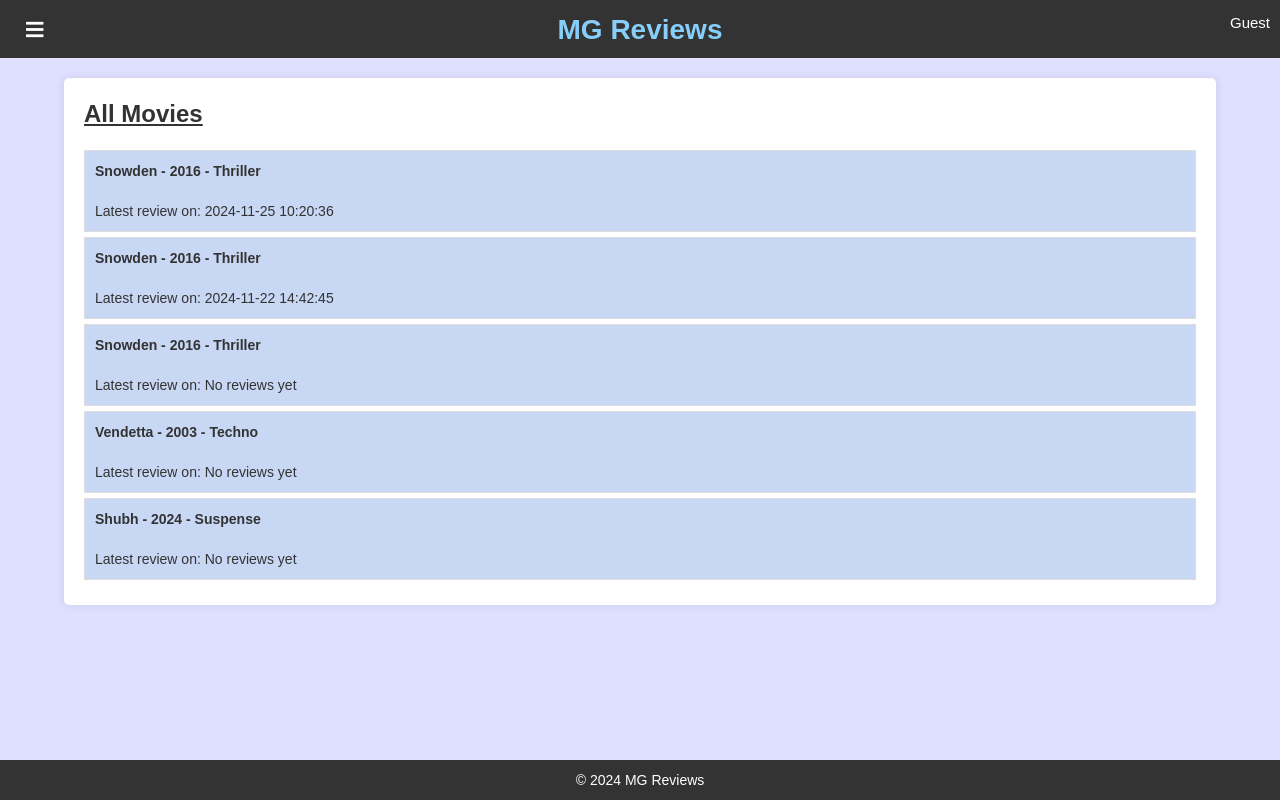
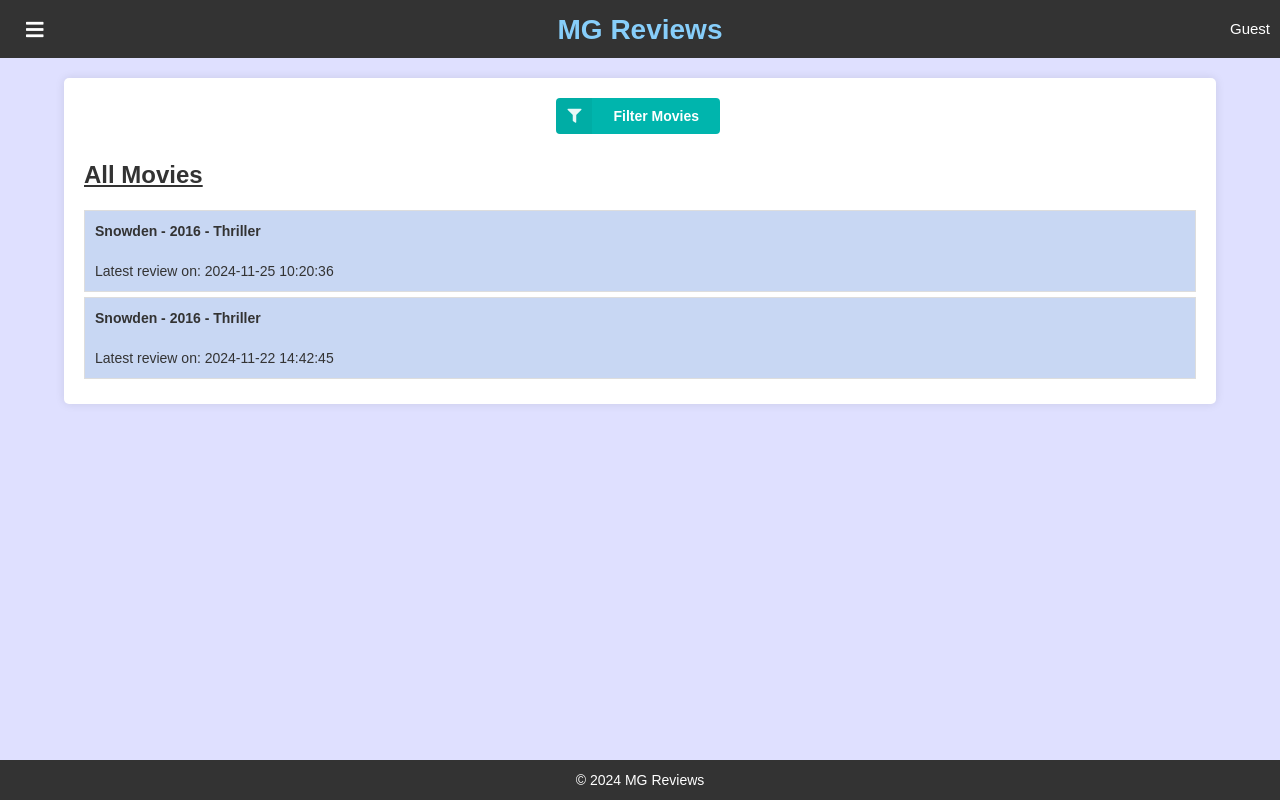
Before and after one commit to Soaring-Bird/HSC-T1, a Flask app: page /browse_reviews?filter=10mins in a window 1280 px wide. Run offline with Flask 3, Linux system fonts and the light colour scheme; data comes from the database, SQL or seed files in the repository; both versions use the stored data as it was after the commit; some libraries are stand-ins or nearby versions.

Commit message:
Added filter by reviw time functionality

```diff
--- a/app.py
+++ b/app.py
@@ -54,8 +54,14 @@ def logout():
 
 @app.route('/browse_reviews')
 def browse_reviews():
-    items = query_db("""SELECT t.movieID, t.movieName, t.genre, t.year, MAX(r.timestamp) AS latest_review
-        FROM movies AS t LEFT JOIN mReviews AS r ON t.movieID = r.movieID WHERE 1=1
+    filter_option = request.args.get('filter', None)
+    time_condition = ""
+    if filter_option == "10mins": time_condition = f"AND r.timestamp >= datetime('now', '-10 minutes', 'localtime')"
+    elif filter_option == "1hour": time_condition = f"AND r.timestamp >= datetime('now', '-1 hour', 'localtime')"
+    elif filter_option == "today": time_condition = f"AND date(r.timestamp) = date('now', 'localtime')"
+    else: time_condition == ""
+    items = query_db(f"""SELECT t.movieID, t.movieName, t.genre, t.year, MAX(r.timestamp) AS latest_review
+        FROM movies AS t LEFT JOIN mReviews AS r ON t.movieID = r.movieID WHERE 1=1 {time_condition}
         GROUP BY t.movieID ORDER BY latest_review DESC NULLS LAST""")
     return render_template('browse_reviews.html', items=items)
 
--- a/static/css/style.css
+++ b/static/css/style.css
@@ -143,7 +143,7 @@ form{
     color: white;
     font-size: 15px;
     position: fixed;
-    top: 2px;
+    top: 8px;
     right: 10px;
 }
 
--- a/static/js/main.js
+++ b/static/js/main.js
@@ -3,6 +3,7 @@ function togglePopup() {
     popup.classList.toggle("show");
 }
 $(document).ready(function() {
+    $('.ui.dropdown').dropdown();
     $('.ui.rating').rating({
         interactive: true,
         maxRating: 5,
--- a/templates/add.html
+++ b/templates/add.html
@@ -3,12 +3,9 @@
 {% block content %}
 
 <h2 class="left"><u>Add Movies</u></h2>
-<<<<<<< HEAD
 {% if message %}
     <p class="{{ category }}">{{ message }}</p>
 {% endif %}
-=======
->>>>>>> 8ef7da2f1a522356406ae0510125a6338772ed42
 <div class="ui form">
     <form method="POST">
         <div class="three fields">
--- a/templates/browse_reviews.html
+++ b/templates/browse_reviews.html
@@ -2,6 +2,28 @@
 {% block title %}Browse Reviews - MG Reviews{% endblock %}
 {% block content %}
 
+<div class="ui labeled teal icon top right pointing dropdown button" style="text-align: left;">
+    <i class="filter icon"></i>
+    <span class="text">Filter Movies</span>
+    <div class="menu">
+        <div class="header">
+            <i class="calendar icon"></i>
+            Filter By Latest Review
+        </div>
+        <a class="item" href="{{ url_for('browse_reviews', filter='10mins') }}">
+            <i class="olive circle icon"></i> Last 10 mins
+        </a>
+        <a class="item" href="{{ url_for('browse_reviews', filter='1hour') }}">
+            <i class="violet circle icon"></i> Last hour
+        </a>
+        <a class="item" href="{{ url_for('browse_reviews', filter='today') }}">
+            <i class="orange circle icon"></i> Today
+        </a>
+        <a class="item" href="{{ url_for('browse_reviews', filter='all') }}">
+            <i class="blue circle icon"></i> All
+        </a>
+    </div>
+</div>
 <h2 class="left"><u>All Movies</u></h2>
 <ul class="review-list">
     {% for ID, title, genre, year, latest_review in items %}
```
Also changed, not shown: main.db.
